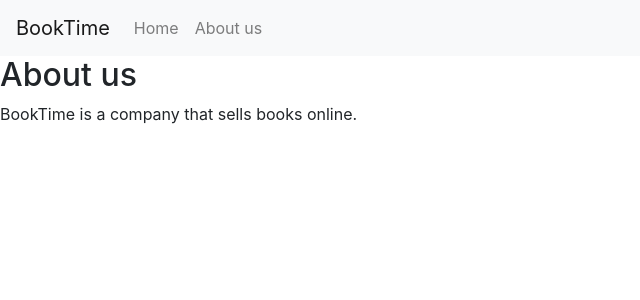
After one commit to tejasa97/django_booktime, a Django app: page /about-us/ in a window 1280 px wide. The commit adds this page. Shown: the top 300 px of the page, without its empty margins (0-640 px from the left). Run offline with Django 3.2, Linux system fonts and the light colour scheme; some libraries are stand-ins or nearby versions.

Commit message:
Second commit

```diff
--- a/booktime/urls.py
+++ b/booktime/urls.py
@@ -19,5 +19,6 @@ from django.views.generic import TemplateView
 
 urlpatterns = [
     path('admin/', admin.site.urls),
-    path('', TemplateView.as_view(template_name="home.html")),
+    path('', TemplateView.as_view(template_name="home.html"), name='home'),
+    path('about-us/', TemplateView.as_view(template_name="about_us.html"), name='about_us'),
 ]
--- /dev/null
+++ b/main/templates/about_us.html
@@ -0,0 +1,8 @@
+{% extends "base.html" %}
+
+{% block content %}
+
+<h2>About us</h2>
+<p>BookTime is a company that sells books online.</p>
+
+{% endblock content %}
--- /dev/null
+++ b/main/templates/base.html
@@ -0,0 +1,49 @@
+{% load static %}
+
+<!doctype html>
+    <html lang="en">
+        <head>
+        <!-- Required meta tags -->
+        <meta charset="utf-8">
+        <meta
+        name="viewport"
+        content="width=device-width, initial-scale=1, shrink-to-
+        fit=no">
+        <!-- Bootstrap CSS -->
+            <link rel="stylesheet" href="{% static "css/bootstrap.min.css" %}">
+        <title>BookTime</title>
+        </head>
+    <body>
+        <nav class="navbar navbar-expand-lg navbar-light bg-light">
+            <a class="navbar-brand" href="/">BookTime</a>
+            <button
+            class="navbar-toggler" type="button"
+            data-toggle="collapse"
+            data-target="#navbarSupportedContent">
+            <span class="navbar-toggler-icon"></span>
+            </button>
+            <div
+            class="collapse navbar-collapse"
+            id="navbarSupportedContent">
+            <ul class="navbar-nav mr-auto">
+            <li
+            class="nav-item {% if request.path == '/' %}active{% endif %}">
+            <a class="nav-link" href="/">Home</a>
+            </li>
+            <li
+            class="nav-item {% if request.path == '/about-us' %}active{% endif %}">
+            <a class="nav-link" href="/about-us/">About us</a>
+            </li>
+            </ul>
+            </div>
+        </nav>
+
+        {% block content %}
+
+        {% endblock content %}
+
+        <script src="{% static "js/jquery.min.js" %}"></script>
+        <script src="{% static "js/popper.min.js" %}"></script>
+        <script src="{% static "js/bootstrap.min.js" %}"></script>
+    </body>
+</html>
```
Also changed, not shown: booktime/settings.py (+6 -6 lines), main/forms.py (added, +24 -0 lines), main/templates/home.html (+8 -20 lines), main/tests.py (+8 -1 lines), 1 other file.
